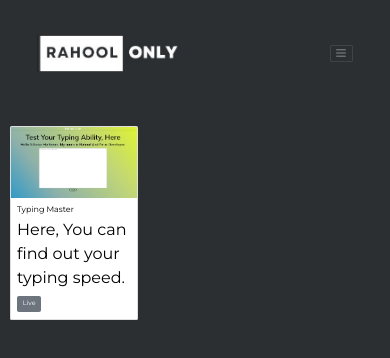
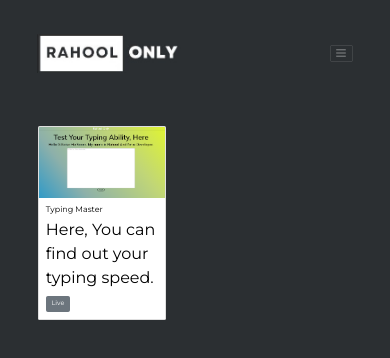
Before and after one commit to rahoolonly/portfolio, a React (Create React App) app: page /project in a window 390 px wide. Shown: the top 358 px of the page. Built offline with nearby package versions, Linux system fonts and the light colour scheme; a web font is replaced by a local one.

Commit message:
Made some more changes to make website responsive

```diff
--- a/src/components/contact/Contact.js
+++ b/src/components/contact/Contact.js
@@ -1,8 +1,9 @@
 import React from "react";
+import './contact.css'
 
 const contact = () => {
   return (
-    <div className="container ps-4 mt-5">
+    <div id="contact" className="container  ps-md-4 mt-5">
       <h2>Let's Connect</h2>
       <p>
         Being a self taught coder. I would love to work on a real world project
--- /dev/null
+++ b/src/components/contact/contact.css
@@ -0,0 +1,7 @@
+@media screen and (max-width: 768px) {
+#contact{
+    padding-left: 6rem ;
+    padding-right: 7rem ;
+
+}
+}
--- a/src/components/home/Home.js
+++ b/src/components/home/Home.js
@@ -6,7 +6,7 @@ const Home = () => {
   return (
     <div className="container">
       <div className="row">
-        <div className=" first-half col-md-5 mt-0 mt-md-5 ps-4">
+        <div className=" first-half col-md-5 mt-0 mt-md-5 ps-md-3">
           <div className="row">
             <div className=" text-center mb-3 col-4 main-line">
        Developer
--- a/src/components/home/home.css
+++ b/src/components/home/home.css
@@ -41,6 +41,8 @@ h1{
    }
 
  .first-half{
+     padding-left: 4rem;
+     margin-bottom: 1rem;
      display: flex;
      justify-content: center;
      align-items: center;
--- a/src/components/projects/Project.js
+++ b/src/components/projects/Project.js
@@ -1,17 +1,23 @@
 import React from "react";
-import './project.css'
-import proj1 from '../../images/Screenshot 2023-01-20 124812.png'
+import "./project.css";
+import proj1 from "../../images/Screenshot 2023-01-20 124812.png";
 
 const Project = () => {
   return (
-    <div className="ps-4 mt-5 container">
-      <div className="card" style={{width: "20rem" }}>
+    <div className="ps-md-4 project mt-5 container">
+      <div className="card" style={{ width: "20rem" }}>
         <img src={proj1} className="card-img-top" alt="..." />
         <div className="card-body">
           <h5 className="card-title">Typing Master</h5>
-          <p className="card-text card-para">Here, You can find out your typing speed.</p>
-          <a href="https://rahoolonly.github.io/Typing-Master/" className="btn btn-secondary">
-Live          </a>
+          <p className="card-text card-para">
+            Here, You can find out your typing speed.
+          </p>
+          <a
+            href="https://rahoolonly.github.io/Typing-Master/"
+            className="btn btn-secondary"
+          >
+            Live{" "}
+          </a>
         </div>
       </div>
     </div>
--- a/src/components/projects/project.css
+++ b/src/components/projects/project.css
@@ -5,3 +5,7 @@ h5{
 .card-para{
     color: black;
 }
+
+.project{
+    padding-left: 6rem;
+}
```
